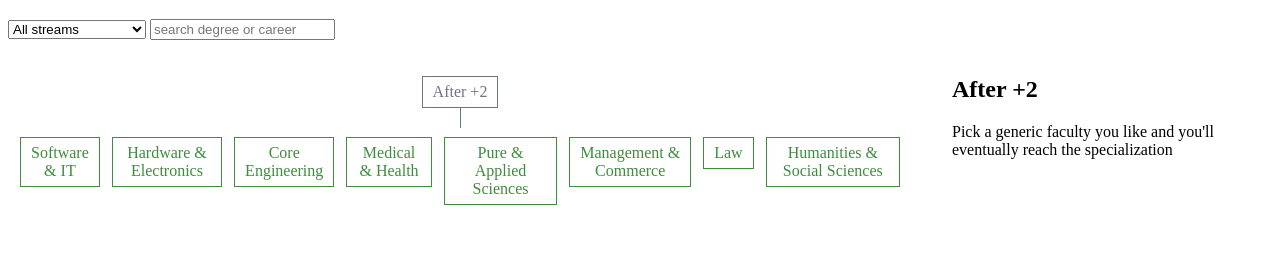
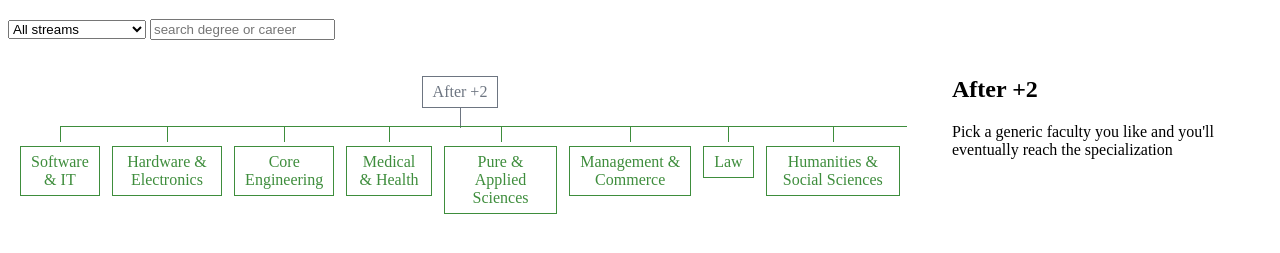
Before and after one commit to Bivaas/pathfinder, a plain HTML site: page index.html in a window 1280 px wide. Both pictures are taken after a click on the element "After +2". Shown: the part 61-314 px from the top of the page. Drawn offline with Linux system fonts and the light colour scheme.

Commit message:
vertical box line and stopped horizontal line

```diff
--- a/style.css
+++ b/style.css
@@ -3,6 +3,8 @@
     color: #6d7581;
     text-align: center;
     padding: 20px 6px 0;
+
+    position: relative;
 }
 
 
@@ -67,7 +69,7 @@ main {
 #tree ul ul {
 
     position: relative;
-    padding-top: 9px;
+    padding-top: 18px;
 }
 
 /* line */
@@ -81,3 +83,34 @@ main {
     border-left: 1px solid;
 
 }
+
+/* branch box line & half line */
+#tree ul ul > li::after {
+
+    content: "";
+    position: absolute;
+    top: 0;
+    height: 15px;
+    left: 50%;
+    border-left: 1px solid;
+
+    width: 50%;
+    border-top: 1px solid;
+}
+
+/* left half line  */
+#tree ul ul > li::before {
+    content: "";
+    position: absolute;
+    top: 0;
+    right: 50%;
+    width: 50%;
+    border-top: 1px solid;
+}
+
+/* line stop */
+#tree ul ul > li:first-child::before, #tree ul ul > li.last-child::after,
+#tree ul ul > li.open::before, #tree ul ul > li.open::after {
+
+    border-top: 0;
+}
```
